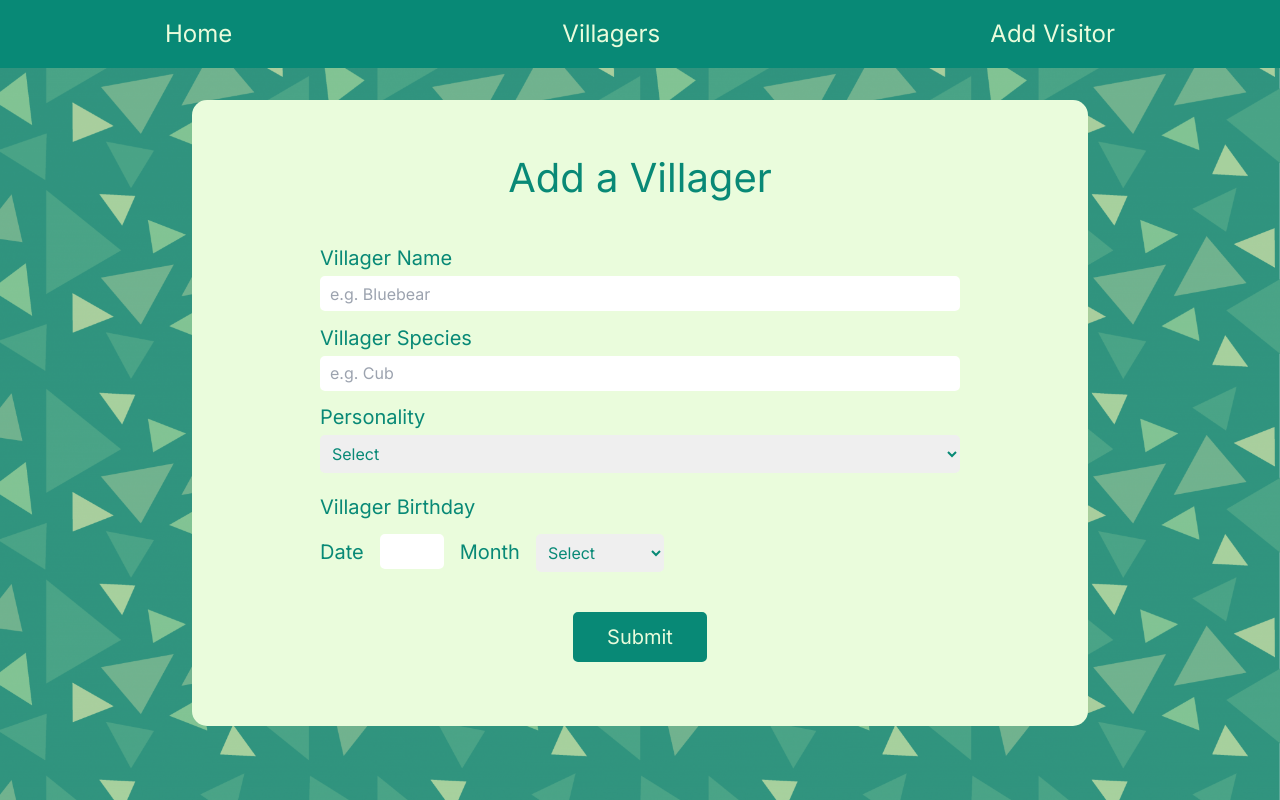
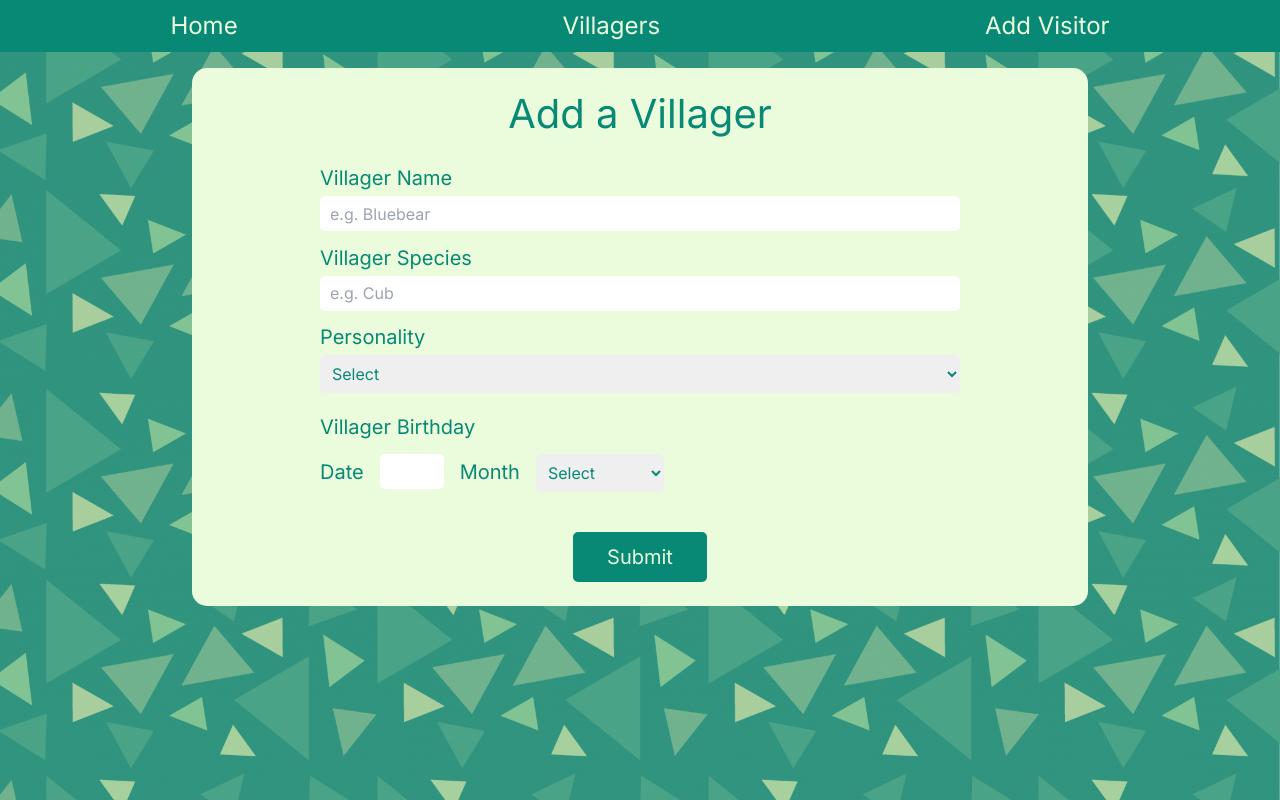
Before and after one commit to orsella/villager-vault-2.0, a Next.js app: page /form in a window 1280 px wide. Built offline with nearby package versions, Linux system fonts and the light colour scheme.

Commit message:
fixed styling for larger screens

```diff
--- a/src/app/globals.css
+++ b/src/app/globals.css
@@ -140,14 +140,14 @@ button {
 }
 
 button:hover {
-  background-color: yellow;
+  background-color: rgb(255, 167, 249);
   color: #088976;
 }
 
 button:active {
   background-color: #088976;
   color: #eafcdc;
-  border: 2px solid yellow;
+  border: 2px solid rgb(255, 167, 249);
 }
 
 .icon-div {
@@ -211,7 +211,7 @@ h3 {
 .comment {
   width: 80vw;
   text-align: left;
-  padding-top: 2rem;
+  padding-top: 1rem;
   border-top: 2px solid #088976;
 }
 
@@ -253,10 +253,10 @@ h3 {
   }
 
   .main-container {
-    margin: 2rem 0;
+    margin: 1rem 0;
     width: 80vw;
     min-height: fit-content;
-    padding: 3rem;
+    padding: 1rem;
     border-radius: 15px;
   }
 
@@ -276,7 +276,7 @@ h3 {
   }
 
   .form-villager {
-    padding-top: 2rem;
+    padding-top: 1rem;
   }
 
   form > input {
@@ -317,8 +317,20 @@ h3 {
 }
 
 @media (min-width: 1024px) {
+  p {
+    font-size: 1em;
+  }
+
   .main-container {
     width: 70vw;
+  }
+
+  .nav {
+    padding: 0.5rem;
+  }
+
+  .intro {
+    padding: 0.2rem 0;
   }
 
   .icon-div {
@@ -330,6 +342,11 @@ h3 {
     grid-template-columns: 1fr 1fr;
     gap: 1rem;
     width: 50vw;
+    padding-bottom: 1rem;
+  }
+
+  .villager {
+    margin-bottom: 0;
   }
 
   .individual-villager-div {
@@ -366,8 +383,27 @@ h3 {
     width: 50vw;
   }
 
+  .comment {
+    padding-top: 1rem;
+  }
+
+  .comment-div {
+    margin-top: 0.5rem;
+    padding: 0.5rem;
+  }
+
+  form {
+    padding-bottom: 0.5rem;
+    padding-top: 0;
+  }
+
   form > input {
     width: 50vw;
+  }
+
+  .whole-comment-div {
+    margin-top: 0.5rem;
+    padding-bottom: 1rem;
   }
 
   .birthday-div > input {
```
